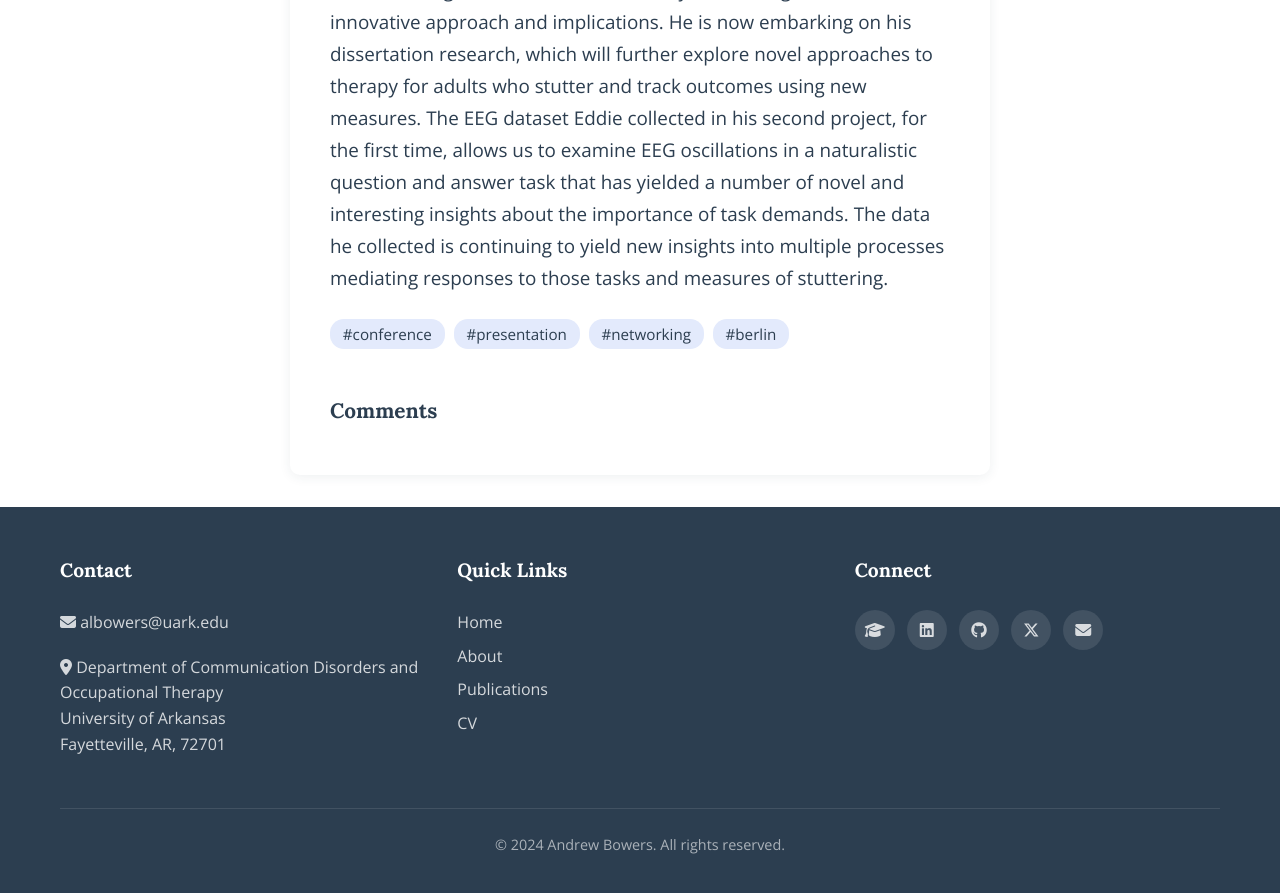
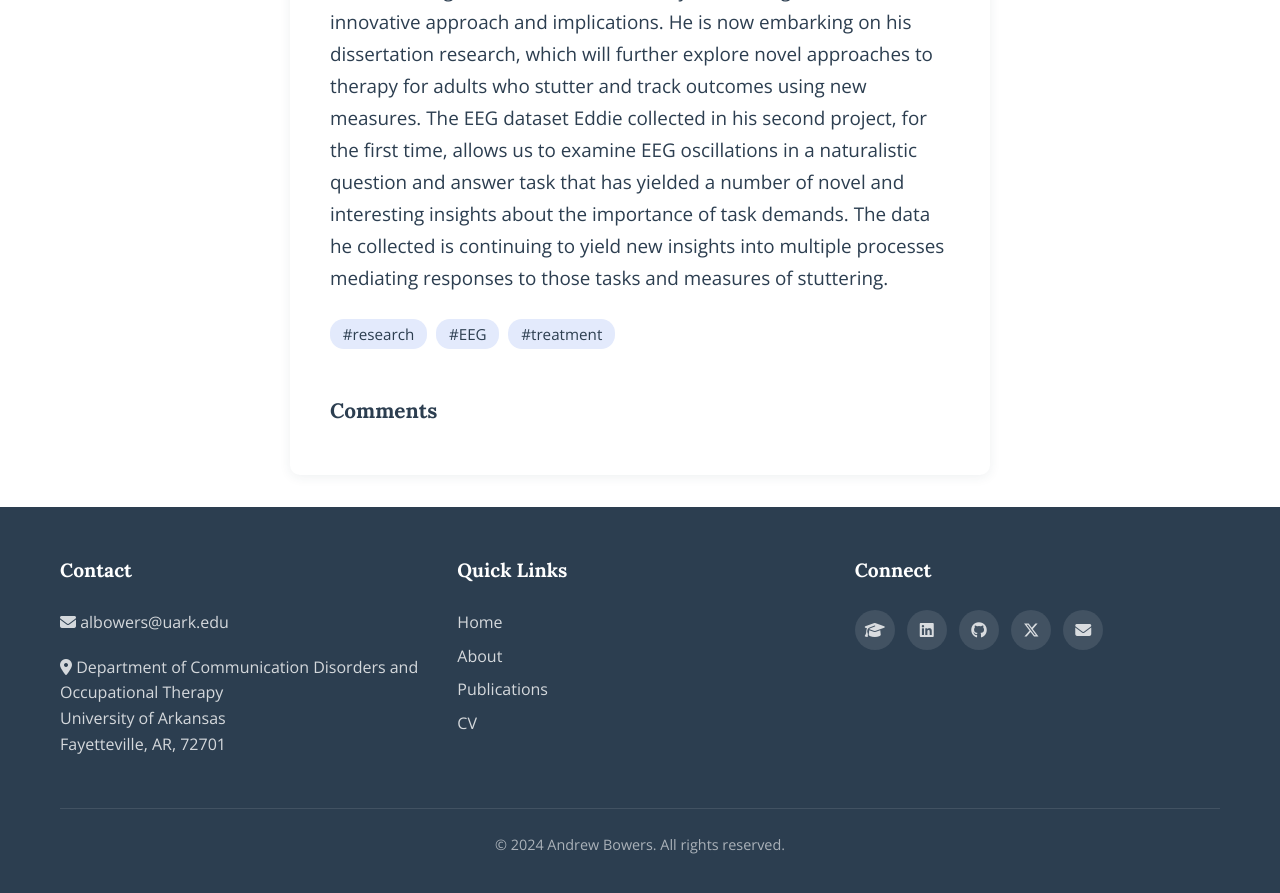
Before and after one commit to albowers/enl_website, a Jekyll site: the page built from _posts/2025-04-15-eddie-brown-dissertation-work.md, in a window 1280 px wide and 900 px high, scrolled down 559 px. Shown: the top 893 px of the window. Built offline with Jekyll 4.4.1, drawn with Linux system fonts in a browser that asks for light colours; comment, search, counter and statistics services are not loaded.

Commit message:
Update 2025-04-15-eddie-brown-dissertation-work.md

```diff
--- a/_posts/2025-04-15-eddie-brown-dissertation-work.md
+++ b/_posts/2025-04-15-eddie-brown-dissertation-work.md
@@ -3,7 +3,7 @@ title: "Eddie Brown completes two published projects at the University of Tennes
 author: Andrew Bowers
 date: 2025-04-15
 categories: [research-highlights]
-tags: [conference, presentation, networking, berlin]
+tags: [research, EEG, treatment]
 layout: default
 ---
 Eddie Brown is a doctoral candidate at the University of Tennessee Health Sciences Center working with Dr. Tim Saltuklaroglu. He recently completed two published projects that contribute to our understanding of EEG correlates of stuttering and its applications in clinical settings. Eddie's work has already been recognized for its innovative approach and implications. He is now embarking on his dissertation research, which will further explore novel approaches to therapy for adults who stutter and track outcomes using new measures. The EEG dataset Eddie collected in his second project, for the first time, allows us to examine EEG oscillations in a naturalistic question and answer task that has yielded a number of novel and interesting insights about the importance of task demands. The data he collected is continuing to yield new insights into multiple processes mediating responses to those tasks and measures of stuttering.
```
